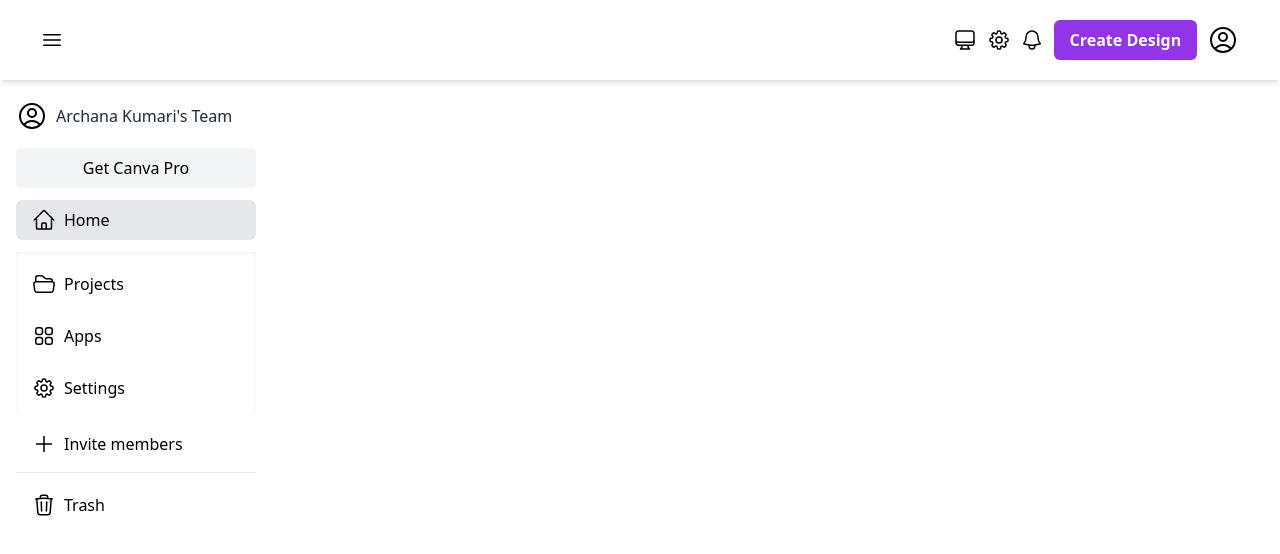
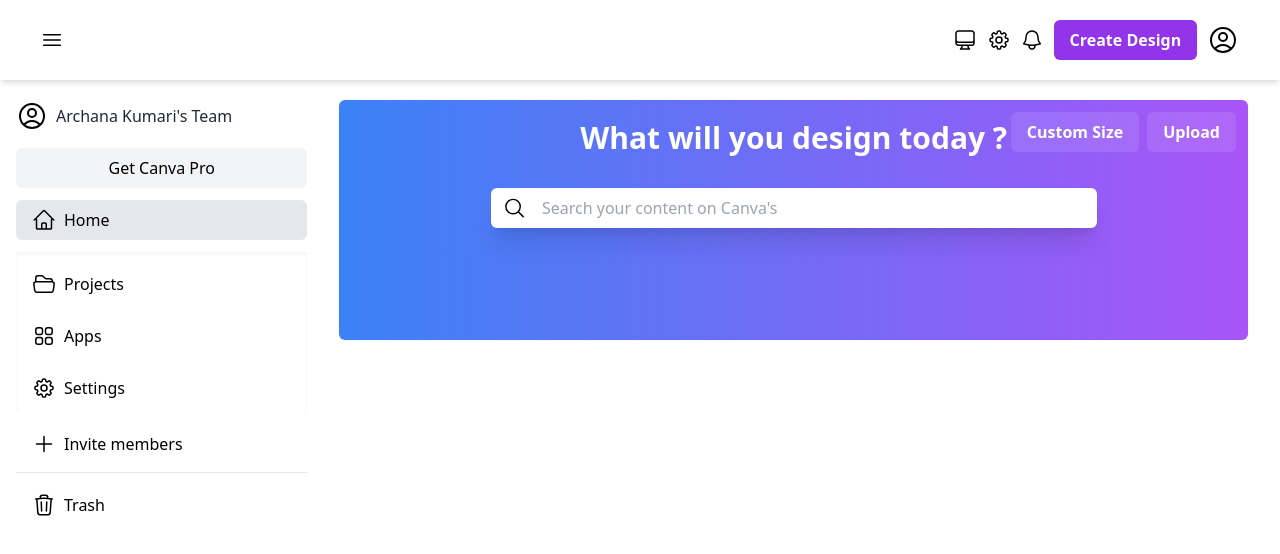
Before and after one commit to chaudharyarchana/canva.com, a Next.js app: page / in a window 1280 px wide. Shown: the top 554 px of the page. Built offline with nearby package versions, Linux system fonts and the light colour scheme.

Commit message:
"finished the searchbar in banner"

```diff
--- a/src/app/layout.js
+++ b/src/app/layout.js
@@ -1,5 +1,5 @@
 import "./globals.css";
-
+import Layout from "@/components/Layout";
 
 export const metadata = {
   title: "Canva",
@@ -9,7 +9,9 @@
 export default function RootLayout({ children }) {
   return (
     <html lang="en">
-      <body >{children}</body>
+      <body>
+        <Layout children={children} />
+      </body>
     </html>
   );
 }
--- a/src/app/page.js
+++ b/src/app/page.js
@@ -1,14 +1,10 @@
-"use client"
-import Navbar from "@/components/Navbar";
-import Sidebar from "@/components/Sidebar";
-import { useState } from "react";
+import Home from "@/components/Home";
+
 
 const Page = () => {
-  const[toggle,setToggle] = useState(true)
   return (
     <>
-      <Navbar onclick={()=>setToggle(!toggle)}/>
-      {toggle && <Sidebar/>}
+    <Home/>
     </>
   );
 };
--- a/src/app/about/page.jsx
+++ b/src/app/projects/page.jsx
@@ -1,4 +1,4 @@
 const Page = () => {
-  return <div>about</div>;
+  return <div>projects</div>;
 };
 export default Page;
--- /dev/null
+++ b/src/components/Home.jsx
@@ -0,0 +1,10 @@
+import Banner from "@/ui-components/HomeParts/Banner";
+
+const Home = () => {
+  return (
+    <>
+    <Banner/>
+    </>
+  )
+};
+export default Home;
--- /dev/null
+++ b/src/components/Layout.jsx
@@ -0,0 +1,20 @@
+"use client"
+
+import Navbar from "./Navbar";
+import Sidebar from "./Sidebar";
+import { useState } from "react";
+const Layout = ({children}) => {
+  const[toggle,setToggle] = useState(true)
+
+  return (
+    <>
+      <Navbar onclick={()=>setToggle(!toggle)}/>
+      <div className="flex">
+      {toggle && <Sidebar/>}
+       {children}
+
+      </div>
+    </>
+  )
+};
+export default Layout;
--- a/src/components/Sidebar.jsx
+++ b/src/components/Sidebar.jsx
@@ -7,11 +7,12 @@
 import SideBtn from "@/ui-components/SidebarIcon/SideBtn";
 import Trashicon from "@/ui-components/SidebarIcon/Trashicon";
 import Bellicon from "@/ui-components/NavbarIcon/Bellicon"
+import Link from "next/link";
 
 const Sidebar = () => {
   return (
     <>
-    <div className="w-1/5 pt-5 pl-4 ">
+    <div className="w-1/3 pt-5 pl-4 ">
         <div className="flex items-center">
             <Profileicon />
             <h1 className="font-medium text-l text-gray-800 ml-2">Archana Kumari's Team</h1>
@@ -19,10 +20,10 @@
         <div className="bg-gray-100 justify-around rounded-md font-medium h-10 flex items-center mt-4">
             <h1>Get Canva Pro</h1>
         </div>
-        <SideBtn Icon={Homeicon} heading="Home" active="true"/>
+       <Link href="/"> <SideBtn Icon={Homeicon} heading="Home" active="true"/> </Link>
 
         <div className="overflow-y-scroll h-40 mt-3 mb-2 shadow-inner">
-        <SideBtn Icon={Projecticon} heading="Projects"/>
+       <Link href="/projects"> <SideBtn Icon={Projecticon} heading="Projects"/> </Link>
         <SideBtn Icon={Appicon} heading="Apps"/>
         <SideBtn Icon={Settingicon} heading="Settings"/>
         <SideBtn Icon={Bellicon} heading="Notifications"/>
--- /dev/null
+++ b/src/ui-components/HomeParts/Banner.jsx
@@ -0,0 +1,20 @@
+import Button from "../NavbarIcon/Button";
+import SearchBar from "./SearchBar";
+
+const Banner = () => {
+  return (
+    <>
+    <div className="w-full h-60 mt-5 relative bg-gradient-to-r from-blue-500 to-purple-500 mx-8 rounded-md">
+        <div className="">
+        <h1 className="text-white font-bold text-3xl text-center mt-5">What will you design today ?</h1>
+        <div className=" absolute top-3 right-3">
+        <Button name="Custom size" style="mr-2 bg-white bg-opacity-10"/>
+        <Button name="Upload" style=" bg-white bg-opacity-10"/>
+         </div>
+     <SearchBar/>
+        </div>
+    </div>
+    </>
+  )
+};
+export default Banner;
--- /dev/null
+++ b/src/ui-components/HomeParts/SearchBar.jsx
@@ -0,0 +1,13 @@
+import Searchicon from "./Searchicon";
+
+const SearchBar = () => {
+  return (
+    <>
+    <div className="w-2/3 mx-auto h-10 mt-8 rounded-md shadow-xl bg-white flex items-center px-3">
+       <Searchicon/>
+       <input className="w-full focus:outline-none pl-4" placeholder="Search your content on Canva's"/>
+    </div>
+    </>
+  )
+};
+export default SearchBar;
--- /dev/null
+++ b/src/ui-components/HomeParts/Searchicon.jsx
@@ -0,0 +1,21 @@
+const Searchicon = () => {
+  return (
+    <>
+      <svg
+        xmlns="http://www.w3.org/2000/svg"
+        fill="none"
+        viewBox="0 0 24 24"
+        strokeWidth={1.5}
+        stroke="currentColor"
+        className="w-6 h-6"
+      >
+        <path
+          strokeLinecap="round"
+          strokeLinejoin="round"
+          d="m21 21-5.197-5.197m0 0A7.5 7.5 0 1 0 5.196 5.196a7.5 7.5 0 0 0 10.607 10.607Z"
+        />
+      </svg>
+    </>
+  );
+};
+export default Searchicon;
--- a/src/ui-components/NavbarIcon/Button.jsx
+++ b/src/ui-components/NavbarIcon/Button.jsx
@@ -1,7 +1,7 @@
-const Button = ({ name }) => {
+const Button = ({ name,style }) => {
   return (
     <>
-      <button className="bg-purple-600 text-white h-10 px-4 rounded-md capitalize font-semibold">
+      <button className={`${style} ? ${style} : bg-purple-600 text-white h-10 px-4 rounded-md capitalize font-semibold`}>
         {name}
       </button>
     </>
```
Also changed, not shown: src/ui-components/HomeParts/BannerButtons.jsx (added).
